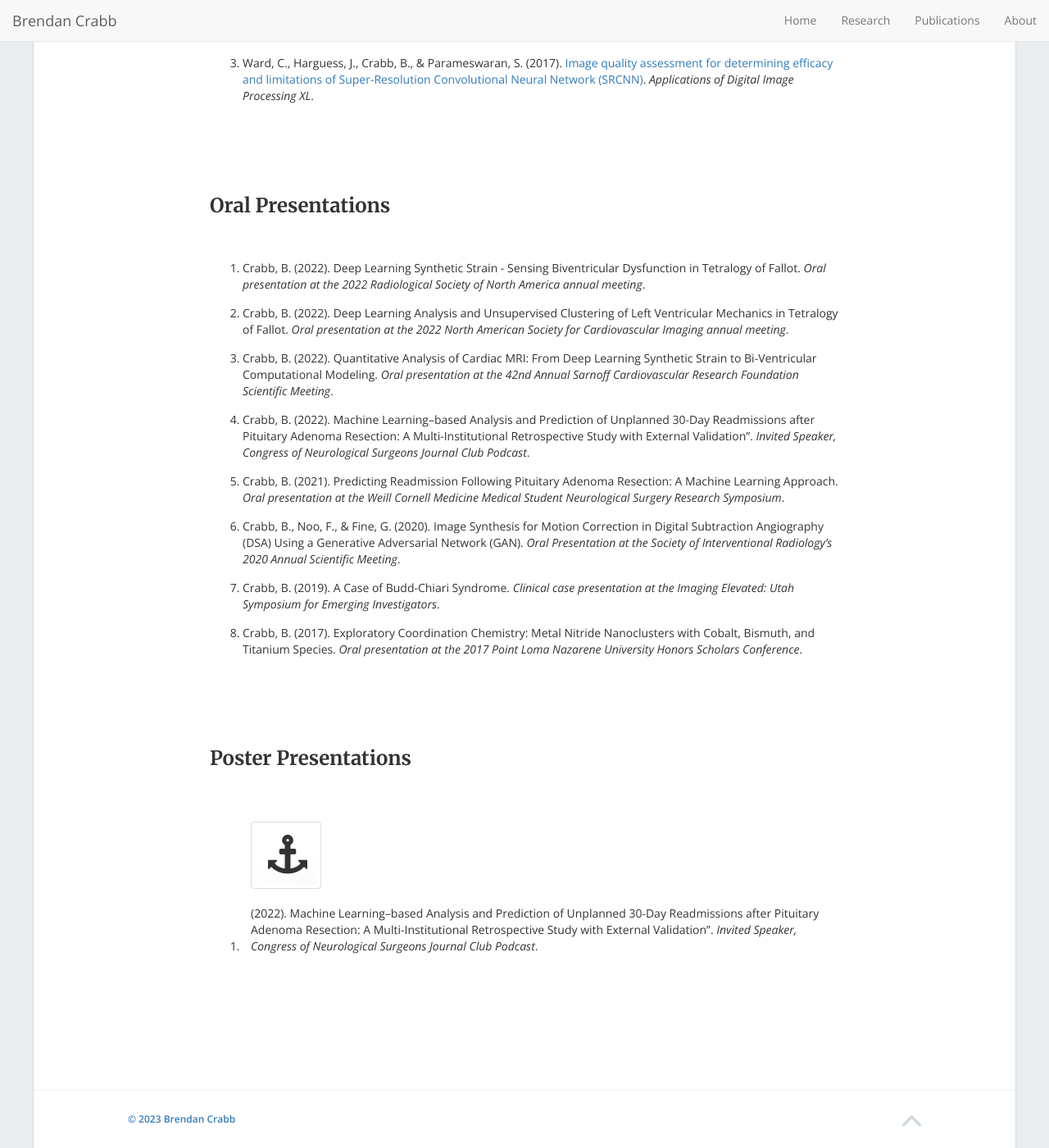
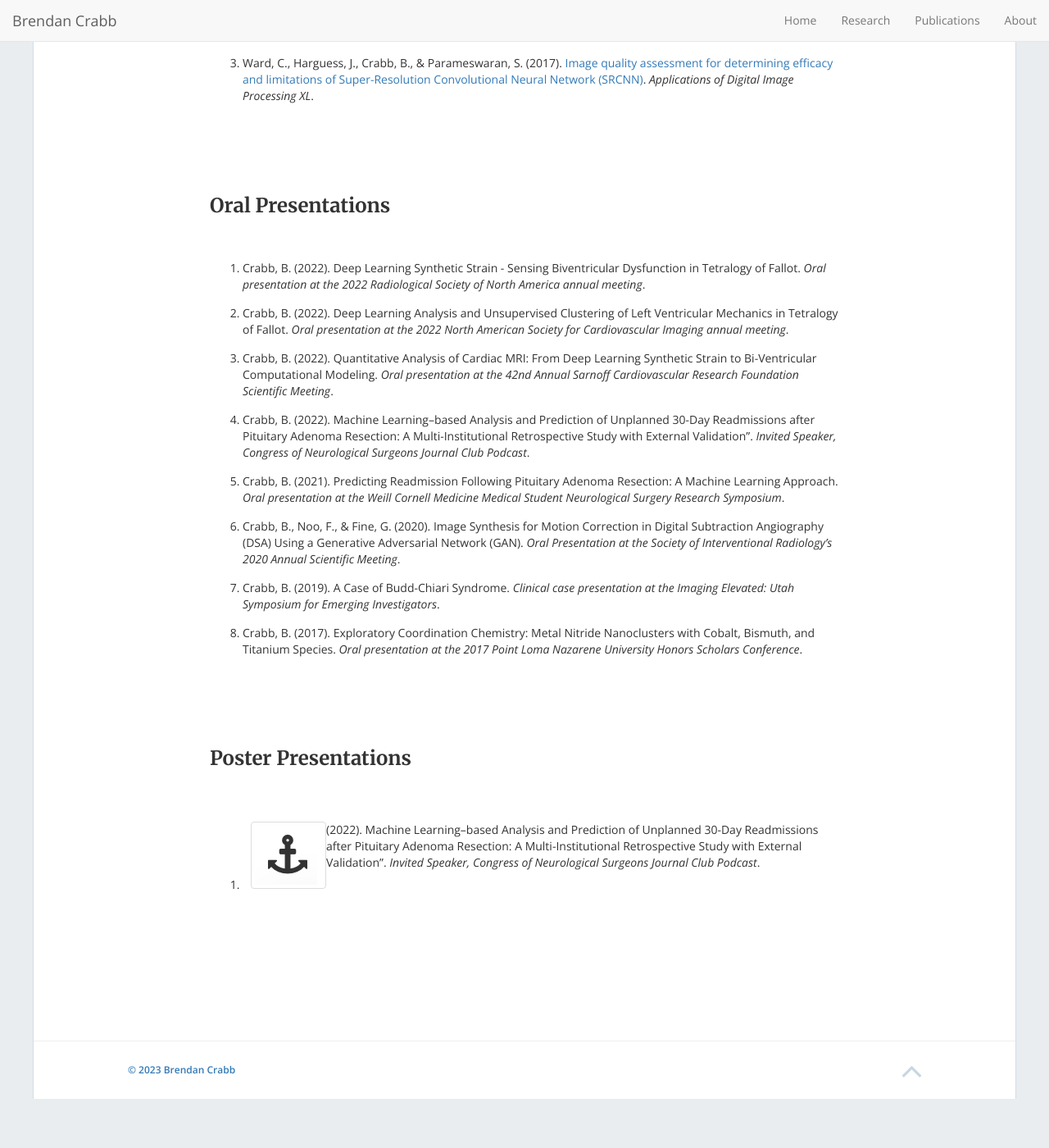
Before and after one commit to btcrabb/portfolio, a Jekyll site: the page built from docs/publications.md, in a window 1280 px wide and 1400 px high, scrolled down 1014 px. Shown: the whole window at 82% size. Built offline with Jekyll 4.4.1, drawn with Linux system fonts in a browser that asks for light colours; nearby versions of some CDN libraries; after the commit the page ends 2354 px from its top, so only the background shows below that.

Commit message:
Update style.scss

```diff
--- a/docs/css/style.scss
+++ b/docs/css/style.scss
@@ -44,12 +44,13 @@ h1, h2, h3, h4, h5, h6 {
 }
 
 .li-container {
-    display: inline-block;
+    display: flex;
+    align-items: flex-start;
 }
 .thumbnail {
     height: 100%;
     width: auto;
-    padding-right: 0 10px;
+    padding-right: 10px;
     object-fit: contain;
     @include bp-xsmall {
         display: none;
```
